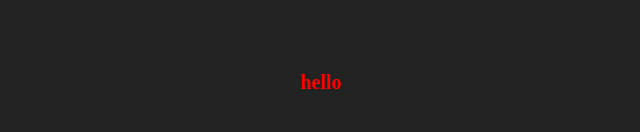
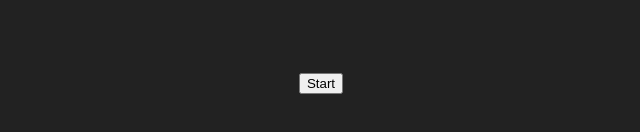
Before and after one commit to MrKoga/generative-instrument, a React (Vite) app: page / in a window 1280 px wide. Shown: the part 318-450 px from the top of the page, without its empty margins (319-959 px from the left). Built offline with nearby package versions, Linux system fonts and the light colour scheme.

Commit message:
Integrate player to React

```diff
--- a/src/App.jsx
+++ b/src/App.jsx
@@ -1,4 +1,5 @@
 import React from "react"
+import Player from "./ai-instrument"
 
 export default function App() {
   return (
@@ -9,7 +10,7 @@ export default function App() {
         fontWeight: "bold",
       }}
     >
-      hello
+      <Player />
     </div>
   )
 }
--- a/src/ai-instrument.js
+++ b/src/ai-instrument.jsx
@@ -1,3 +1,4 @@
+import React from "react"
 import p5 from "p5";
 import { generate } from "./generate";
 import * as Tone from "tone";
@@ -132,9 +133,15 @@ const sketch = (p) => {
   }
 };
 
-document.querySelector('button')?.addEventListener('click', async (e) => {
-  await Tone.start();
-  console.log('audio is ready');
-  e.target.remove();
-  new p5(sketch);
-})
+export default function Player() {
+  const handleClick = async (e) => {
+    await Tone.start();
+    console.log('audio is ready');
+    e.target.remove();
+    new p5(sketch);
+  }
+
+  return (
+    <button onClick={handleClick}>Start</button>
+  );
+};
```
